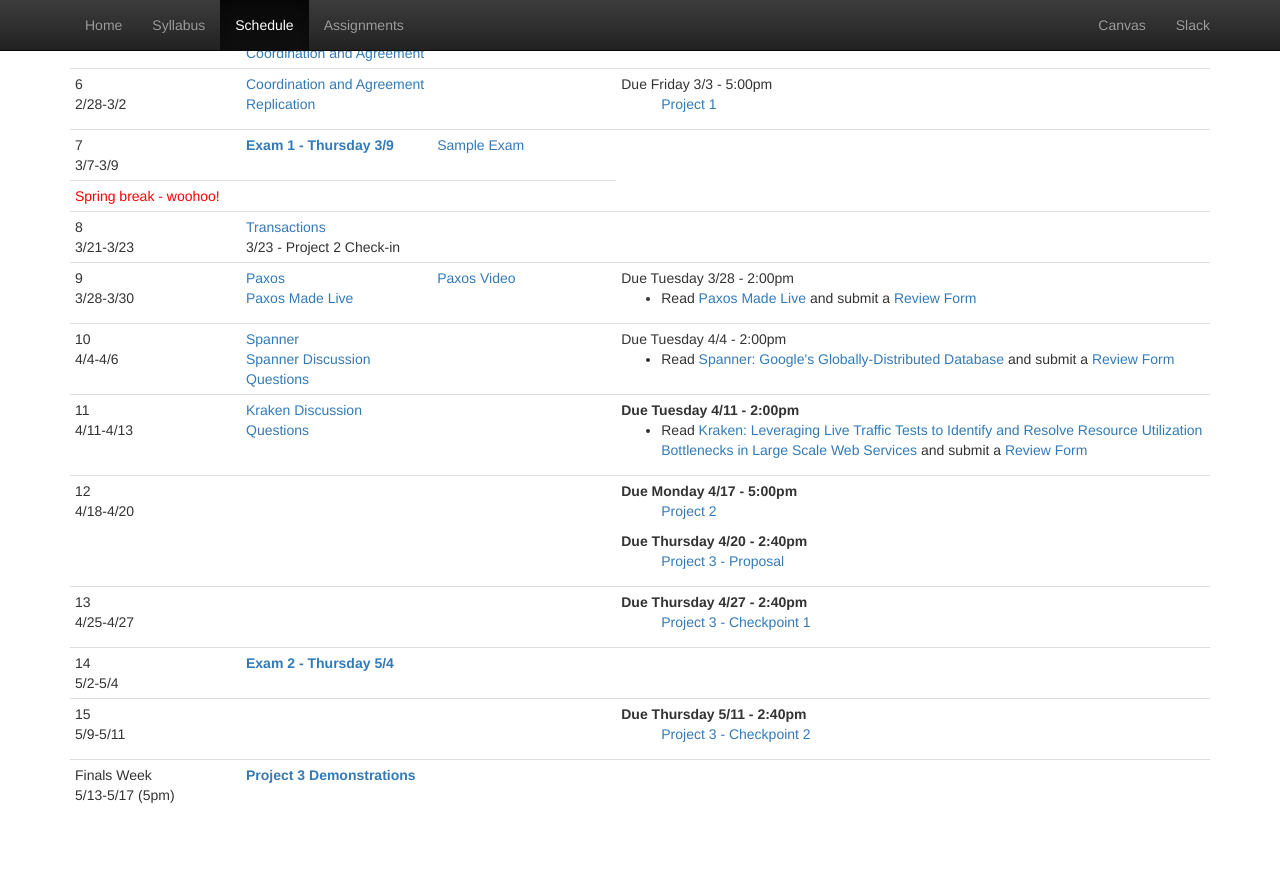
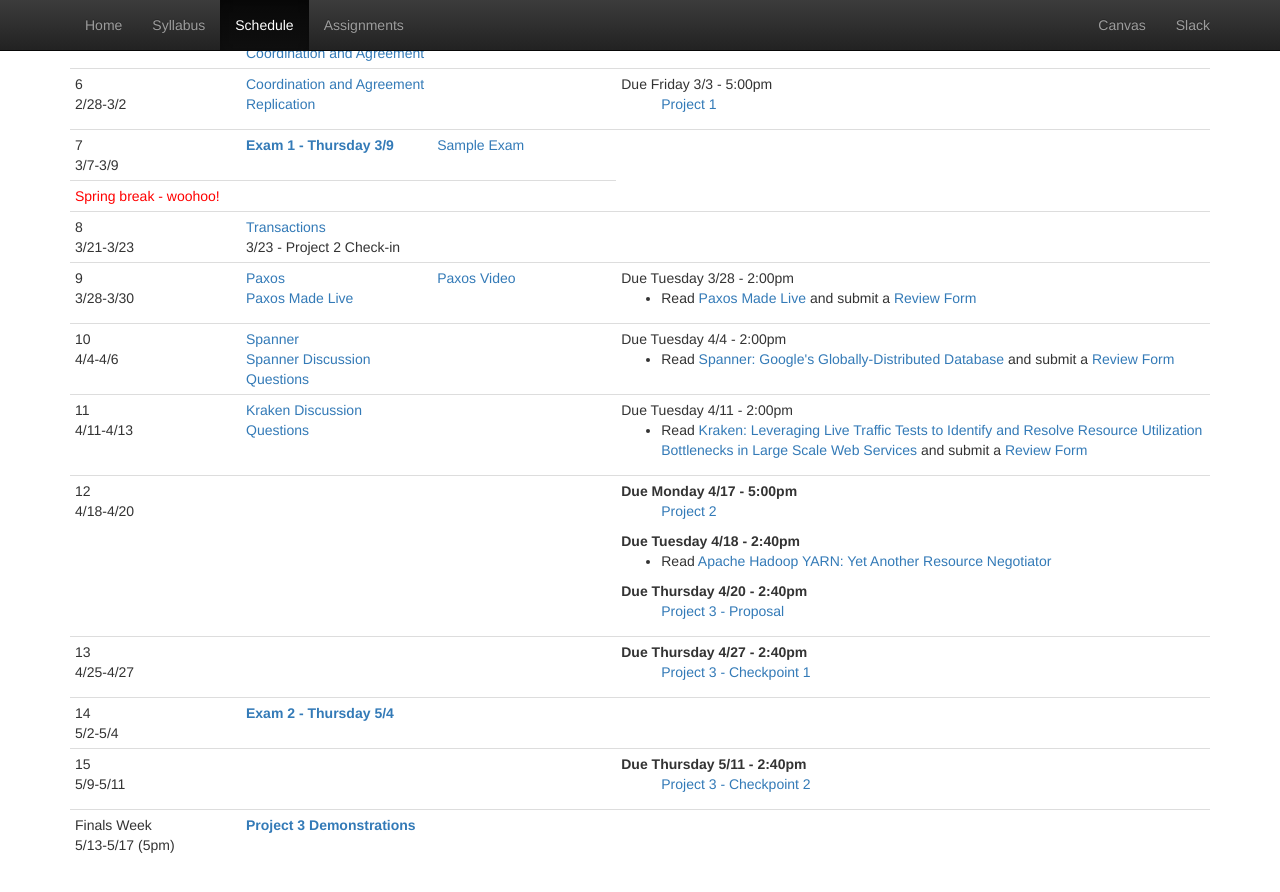
Before and after one commit to CS682-S17/cs682-s17.github.io, a Jekyll site: the page built from schedule.html, in a window 1280 px wide and 900 px high, scrolled down 597 px. Shown: the top 892 px of the window. Built offline with Jekyll 4.4.1, drawn with Linux system fonts in a browser that asks for light colours; before the commit the page ends 1447 px from its top, so only the background shows below that.

Commit message:
adding YARN

```diff
--- a/schedule.html
+++ b/schedule.html
@@ -176,7 +176,7 @@ title: Schedule
 			<td>
 			</td>
 			<td>
-				<strong>Due Tuesday 4/11 - 2:00pm</strong>
+				Due Tuesday 4/11 - 2:00pm
 				<ul>
 					<li>Read <a href="https://research.fb.com/wp-content/uploads/2016/11/kraken_leveraging_live_traf_c_tests_to_identify_and_resolve_resource_utilization_bottlenecks_in_large_scale_web_services.pdf?">Kraken: Leveraging Live Traffic Tests to Identify and Resolve Resource Utilization Bottlenecks in Large Scale Web Services</a> and submit a <a href="https://goo.gl/forms/h7e0MmHqxhHBmGZn1">Review Form</a></li>
 				</ul>
@@ -192,6 +192,10 @@ title: Schedule
 				<strong>Due Monday 4/17 - 5:00pm</strong>
 				<ul>
 					<a href="https://github.com/CS682-S17/assignments/wiki/Project-2">Project 2</a><br/>
+				</ul>
+				<strong>Due Tuesday 4/18 - 2:40pm</strong>
+				<ul>
+					<li>Read <a href="http://delivery.acm.org/10.1145/2530000/2523633/a5-vavilapalli.pdf?ip=138.202.170.150&id=2523633&acc=ACTIVE%20SERVICE&key=80B0E63637265656%2ED9E958667DF7F097%2E4D4702B0C3E38B35%2E4D4702B0C3E38B35&CFID=911695510&CFTOKEN=14055243&__acm__=1492021587_629b1f6dbf0262b6d24bd98c396add9b">Apache Hadoop YARN: Yet Another Resource Negotiator</a></li>
 				</ul>
 				<strong>Due Thursday 4/20 - 2:40pm</strong>
 				<ul>
```
